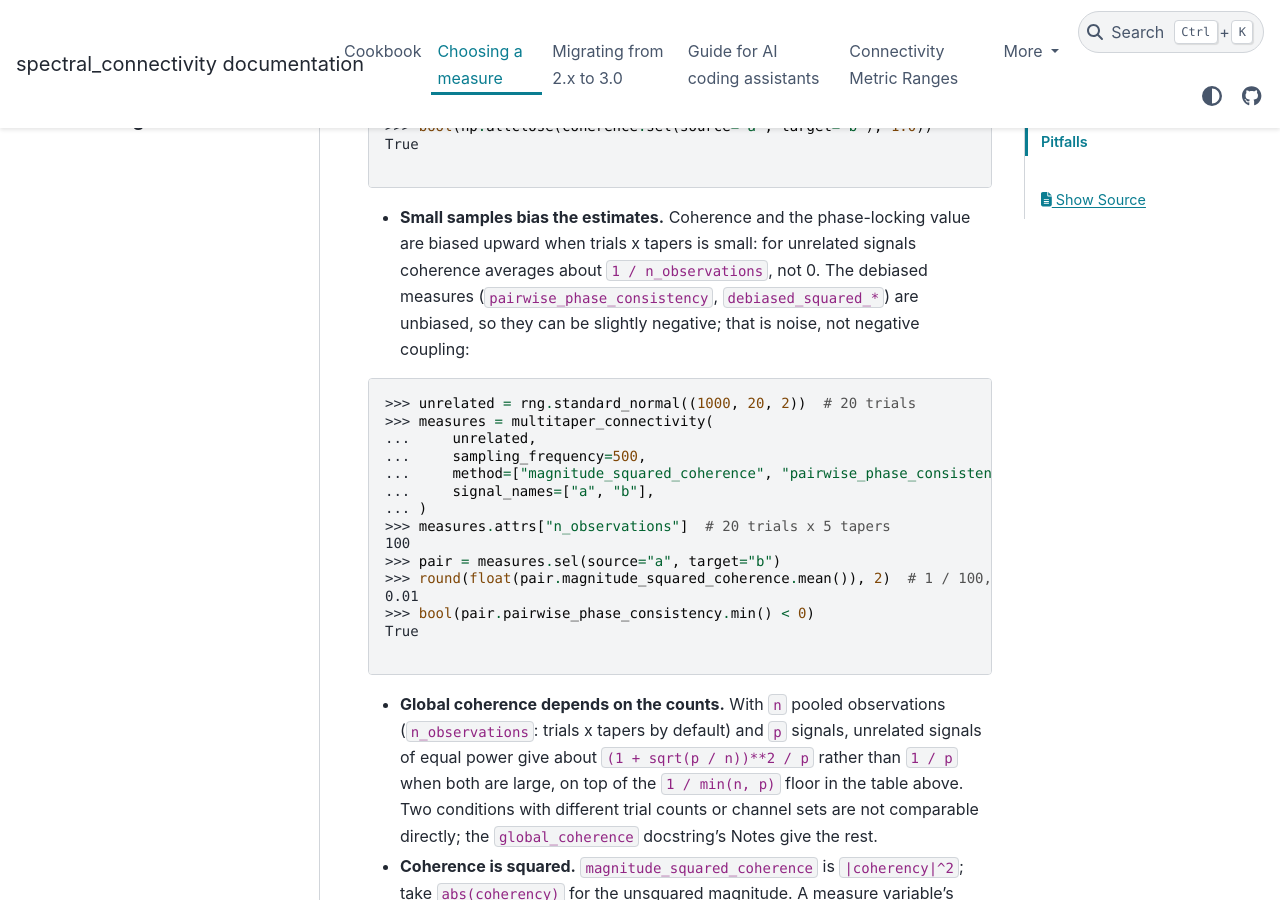
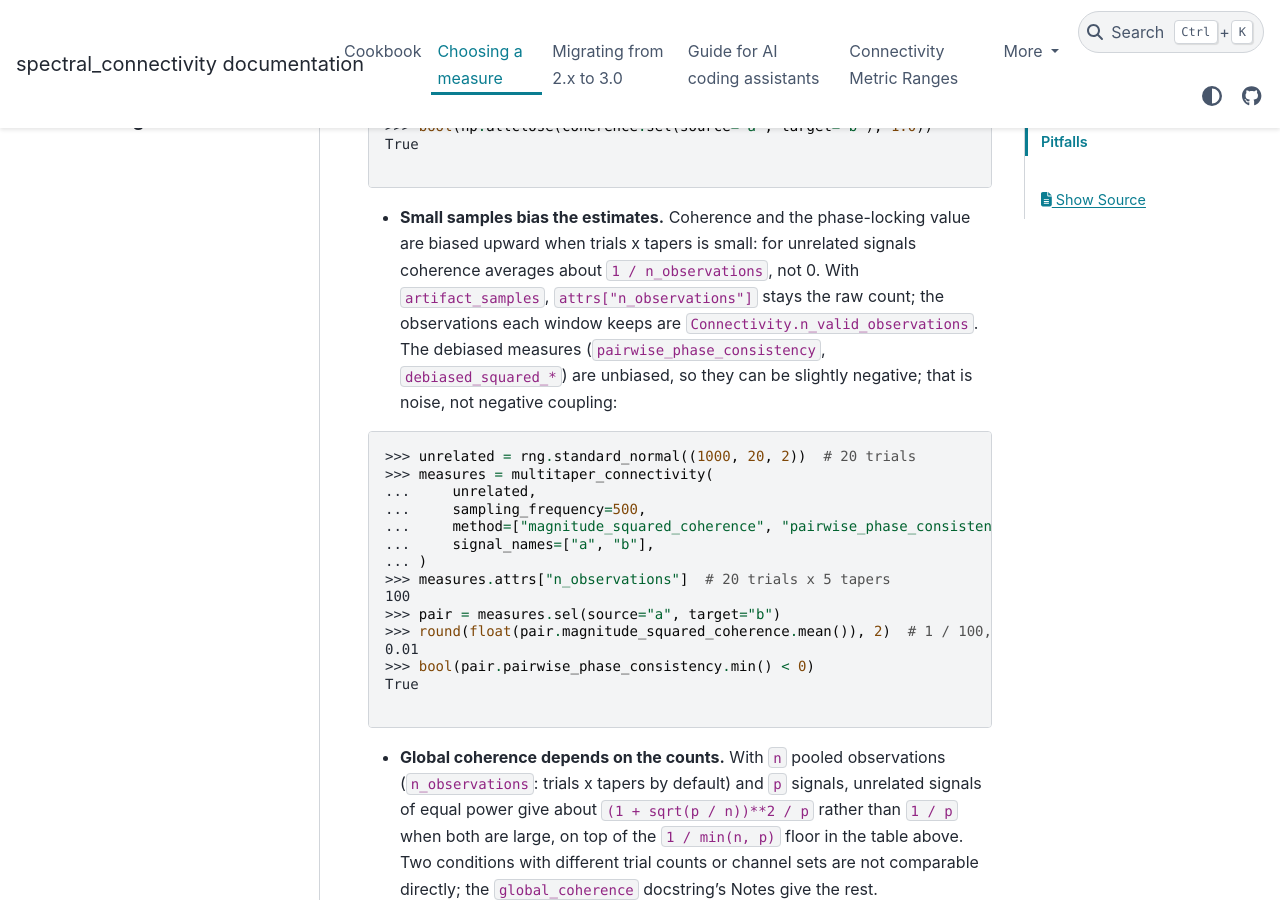
Before and after one commit to Eden-Kramer-Lab/spectral_connectivity, a Sphinx documentation site: the page built from docs/choosing_a_measure.md, in a window 1280 px wide and 900 px high, scrolled down 2278 px. Built offline with Sphinx 7.4.7 and the PyData theme 0.15.4, drawn with Linux system fonts in a browser that asks for light colours; pages that are not in the unit, such as notebooks, are missing from menus; the version number could not be read and is left out.

Commit message:
artifact_samples: final review wording
The single-observation warning says to mark fewer samples as artifacts
(the old "mark more samples valid" predates the True = artifact
convention); the jackknife Notes pass n_valid_observations to
coherence_significance_pvalue when observations are dropped; the
measure guide says attrs["n_observations"] stays the raw count.

Co-Authored-By: Claude Opus 5.5 <noreply@anthropic.com>

```diff
--- a/docs/choosing_a_measure.md
+++ b/docs/choosing_a_measure.md
@@ -53,7 +53,9 @@ True
 
 - **Small samples bias the estimates.** Coherence and the phase-locking value
   are biased upward when trials x tapers is small: for unrelated signals
-  coherence averages about `1 / n_observations`, not 0. The debiased measures
+  coherence averages about `1 / n_observations`, not 0. With
+  `artifact_samples`, `attrs["n_observations"]` stays the raw count; the
+  observations each window keeps are `Connectivity.n_valid_observations`. The debiased measures
   (`pairwise_phase_consistency`, `debiased_squared_*`) are unbiased, so they
   can be slightly negative; that is noise, not negative coupling:
 
```
Also changed, not shown: 1 other file.
